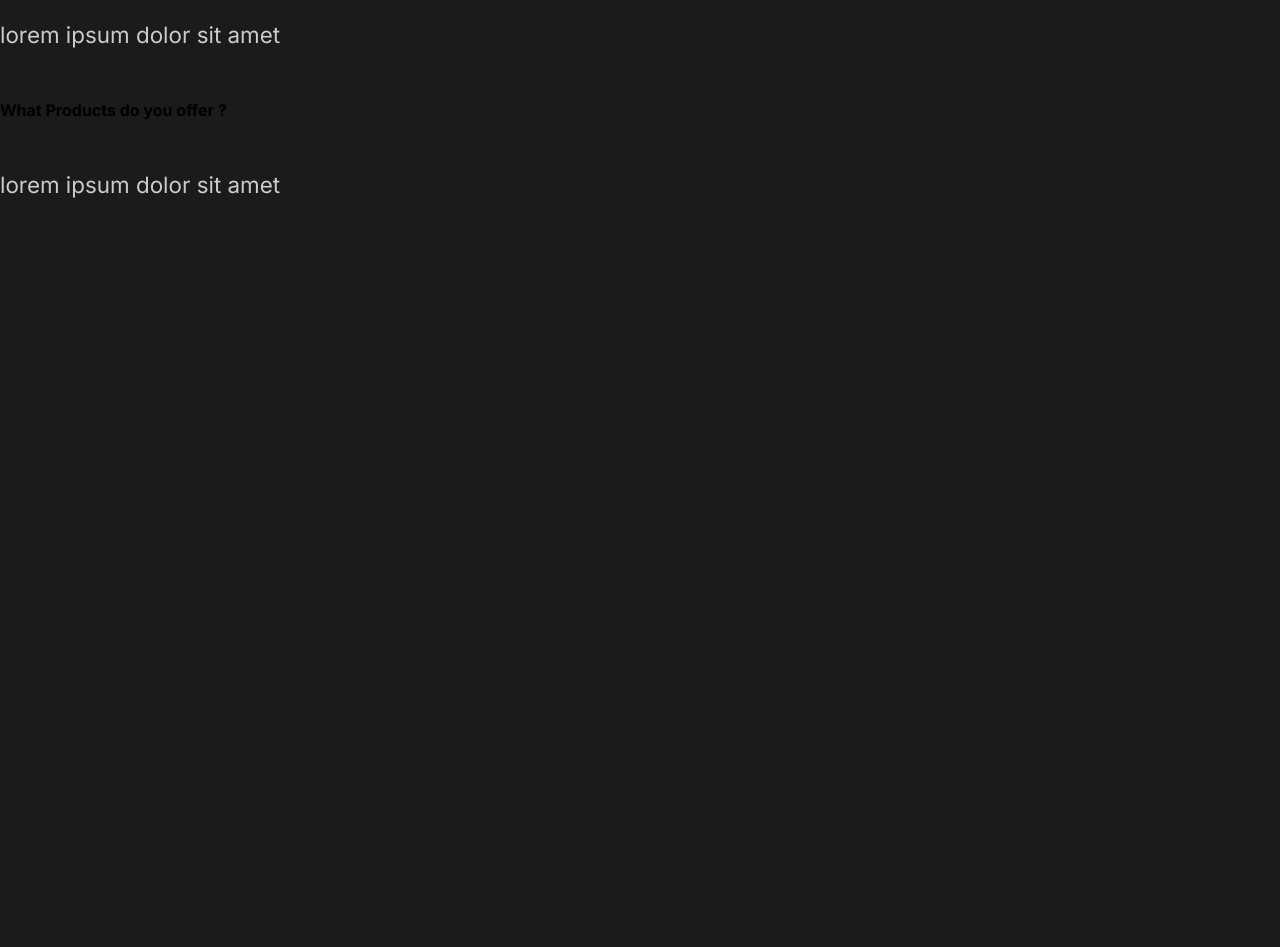
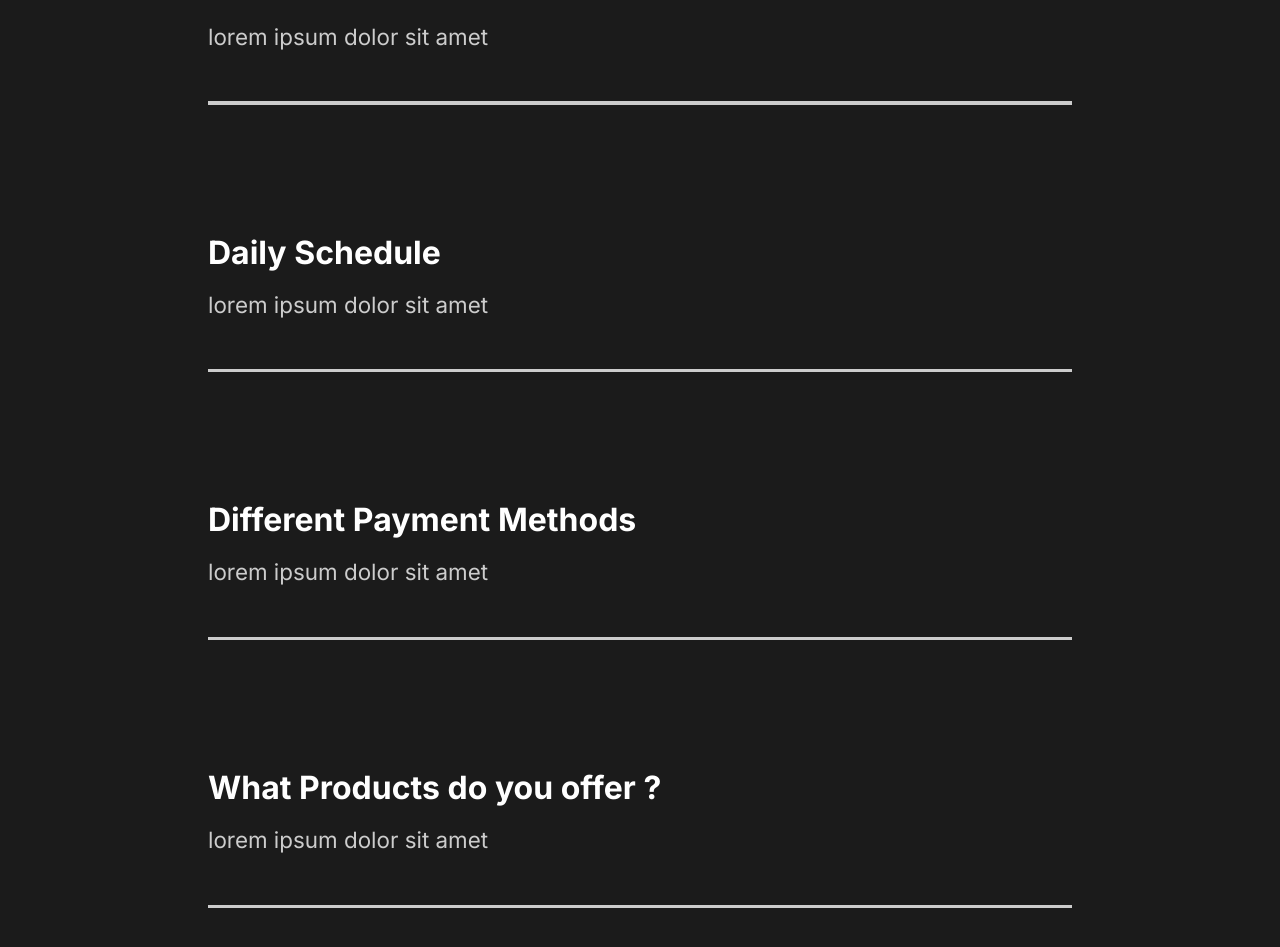
Before and after one commit to MajedBannouri/my-creative-portfolio, a React (Create React App) app: page / in a window 1280 px wide. Shown: the part 2420-3367 px from the top of the page. Before the commit the page ends 2669 px from the top, so only its background shows below. Built offline with nearby package versions, Linux system fonts and the light colour scheme.

Commit message:
7. Styling Faq Section

```diff
--- a/src/components/FaqSection.js
+++ b/src/components/FaqSection.js
@@ -1,34 +1,65 @@
 import React from 'react'
-
+import styled from 'styled-components'
+import {About} from '../styles'
 const FaqSection = () => {
     return (
-        <div className="faq">
+        <Faq>
+            <h2>Any Questions <span>FAQ</span> </h2>
             <div className="question">
                 <h4>How do I start?</h4>
                 <div classNme="answer">
                     <p>lorem ipsum dolor sit amet</p>
                 </div>
+                <div className="faq-line"></div>
             </div>
             <div className="question">
                 <h4>Daily Schedule</h4>
                 <div classNme="answer">
                     <p>lorem ipsum dolor sit amet</p>
                 </div>
+                <div className="faq-line"></div>
             </div>
             <div className="question">
                 <h4>Different Payment Methods </h4>
                 <div classNme="answer">
                     <p>lorem ipsum dolor sit amet</p>
                 </div>
+                <div className="faq-line"></div>
             </div>
             <div className="question">
                 <h4>What Products do you offer ? </h4>
                 <div classNme="answer">
                     <p>lorem ipsum dolor sit amet</p>
                 </div>
+                <div className="faq-line"></div>
             </div>
-        </div>
+        </Faq>
     )
 }
+const Faq = styled(About)`
+    display: block;
+    span{
+        display: block;
+    }
+    h2{
+        padding-bottom: 2rem;
+        font-weight: lighter;
+    }
+    .faq-line{
+        background: #cccccc;
+        height: 0.2rem;
+        margin: 2rem 0rem;
+        width: 100%;
 
+    }
+    .question{
+        padding: 3rem;
+        cursor: pointer;
+        p{
+            padding: 1rem 0rem;
+        }
+    }
+
+
+`
 export default FaqSection
--- a/src/components/GlobalStyle.js
+++ b/src/components/GlobalStyle.js
@@ -36,7 +36,7 @@
     }
     h4{
         font-weight:bold;
-
+        font-size: 2rem;
     }
     a{
         font-size:1.1.rem;
```
